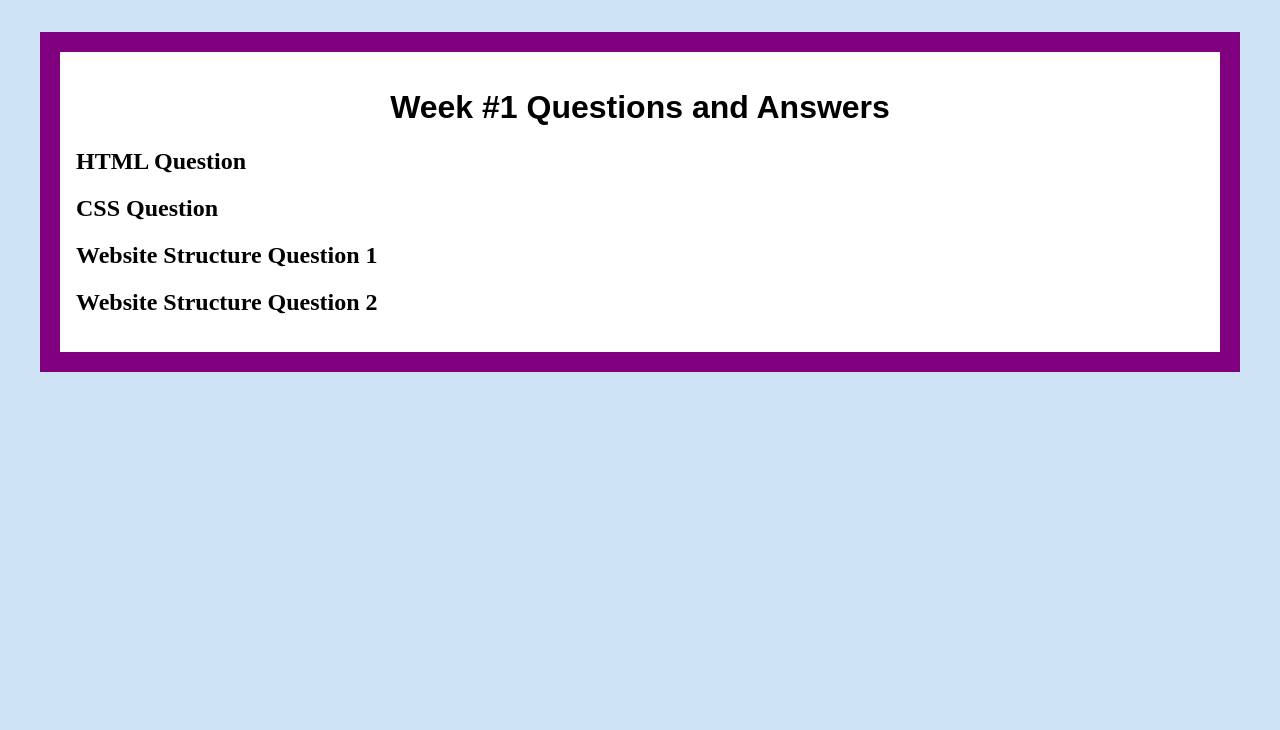
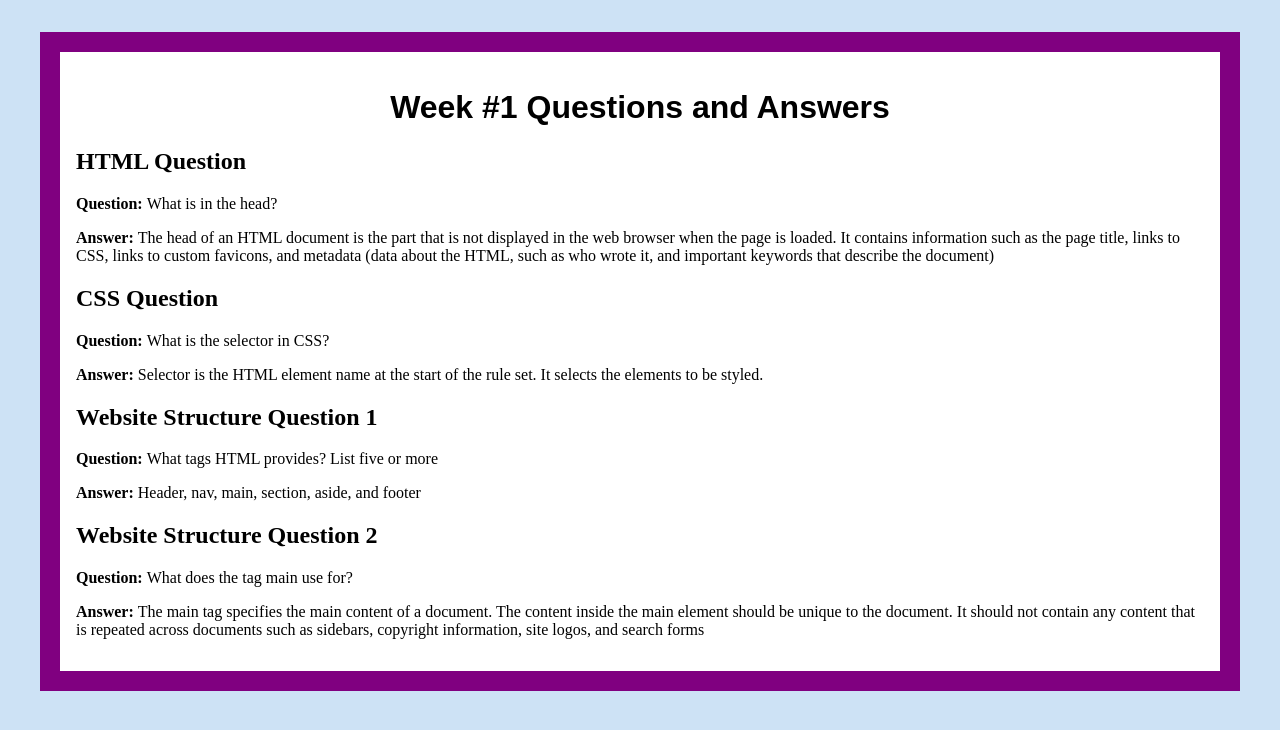
Before and after one commit to wavyxu/restaurant-project-website-wavyxu, a plain HTML site: page Week1Questions.html in a window 1280 px wide. Drawn offline with Linux system fonts and the light colour scheme.

Commit message:
HW1
HW1 , Aug. 28
Name: Wei Xu
NetID: fn9523

```diff
--- /dev/null
+++ b/Resturant.css
@@ -0,0 +1,20 @@
+body {
+    width: 600px;
+    border : 30px solid gray;
+    margin : 0 auto;
+    padding: 0 20px 20px 20px;
+    text-align: center;
+}
+h1 {
+    background-color: skyblue;
+    text-align: center;
+}
+h2 {
+    background-color: skyblue;
+    text-align: center;
+
+}
+p {
+    color: black;
+    text-align: center;
+}
--- a/Week1Questions.html
+++ b/Week1Questions.html
@@ -6,8 +6,7 @@
 <head>
   <meta charset="utf-8">
   <title>Questions and Answers for Week 1</title>
-  <!-- I couldn't help it, it was just too ugly without
-    a little style. -->
+  <!-- I couldn't help it, it was just too ugly without a little style. -->
   <style>
   h1 {
     font-family:sans-serif;
@@ -33,9 +32,14 @@
       <header><h2>HTML Question</h2></header>
       <section class="question">
         <!-- Your question here -->
+        <p id="HTMLQuestion"><strong>Question: </strong>What is in the head?</p>
       </section>
       <section class="answer">
+
         <!-- Your answer here -->
+        <p id="HTMLQuestionAns"><strong>Answer: </strong>The head of an HTML document is the part that is not displayed
+        in the web browser when the page is loaded. It contains information such as the page title, links to CSS,
+        links to custom favicons, and metadata (data about the HTML, such as who wrote it, and important keywords that describe the document)</p>
       </section>
     </section>
 
@@ -43,9 +47,12 @@
       <header><h2>CSS Question</h2></header>
       <section class="question">
         <!-- Your question here -->
+        <p id="CSSQuestion"><strong>Question: </strong>What is the selector in CSS?</p>
       </section>
       <section class="answer">
         <!-- Your answer here -->
+        <p id="CSSQuestionAns"><strong>Answer: </strong> Selector is the HTML element name at the start of the rule set.
+          It selects the elements to be styled.</p>
       </section>
     </section>
 
@@ -53,9 +60,12 @@
       <header><h2>Website Structure Question 1</h2></header>
       <section class="question">
         <!-- Your question here -->
+        <p id="StructureQuestion"><strong>Question: </strong>What tags HTML provides? List five or more</p>
+
       </section>
       <section class="answer">
         <!-- Your answer here -->
+        <p id="StructureQuestionAns"><strong>Answer: </strong>Header, nav, main, section, aside, and footer </p>
       </section>
     </section>
 
@@ -63,9 +73,13 @@
       <header><h2>Website Structure Question 2</h2></header>
       <section class="question">
         <!-- Your question here -->
+        <p id="StructureQuestion2"><strong>Question: </strong>What does the tag main use for?</p>
       </section>
       <section class="answer">
         <!-- Your answer here -->
+        <p id="StructureQuestionAns2"><strong>Answer: </strong>The main tag specifies the main content of a document.
+          The content inside the main element should be unique to the document.
+          It should not contain any content that is repeated across documents such as sidebars, copyright information, site logos, and search forms</p>
       </section>
     </section>
 
```
Also changed, not shown: Panda Express.html (added, +30 -0 lines).
